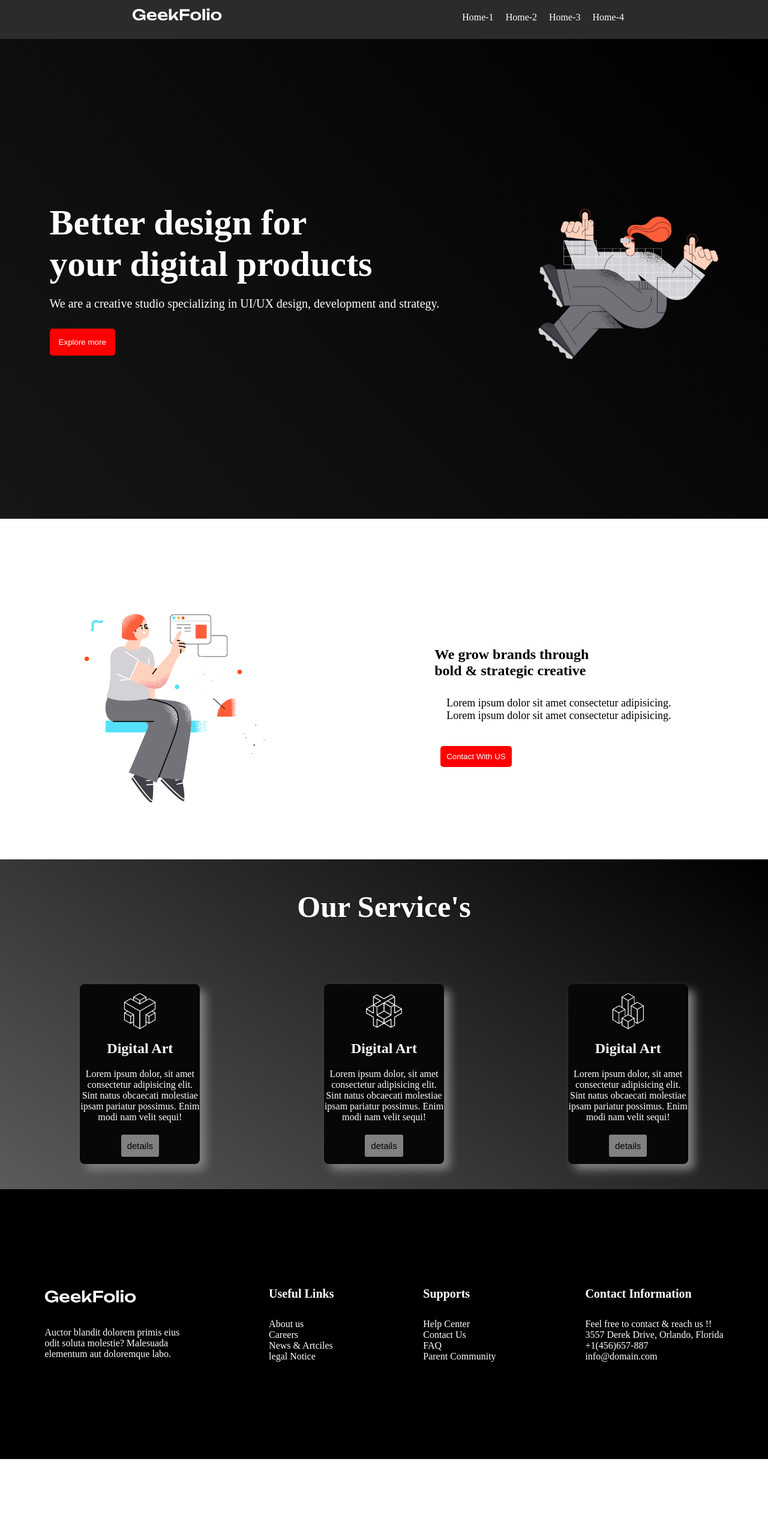
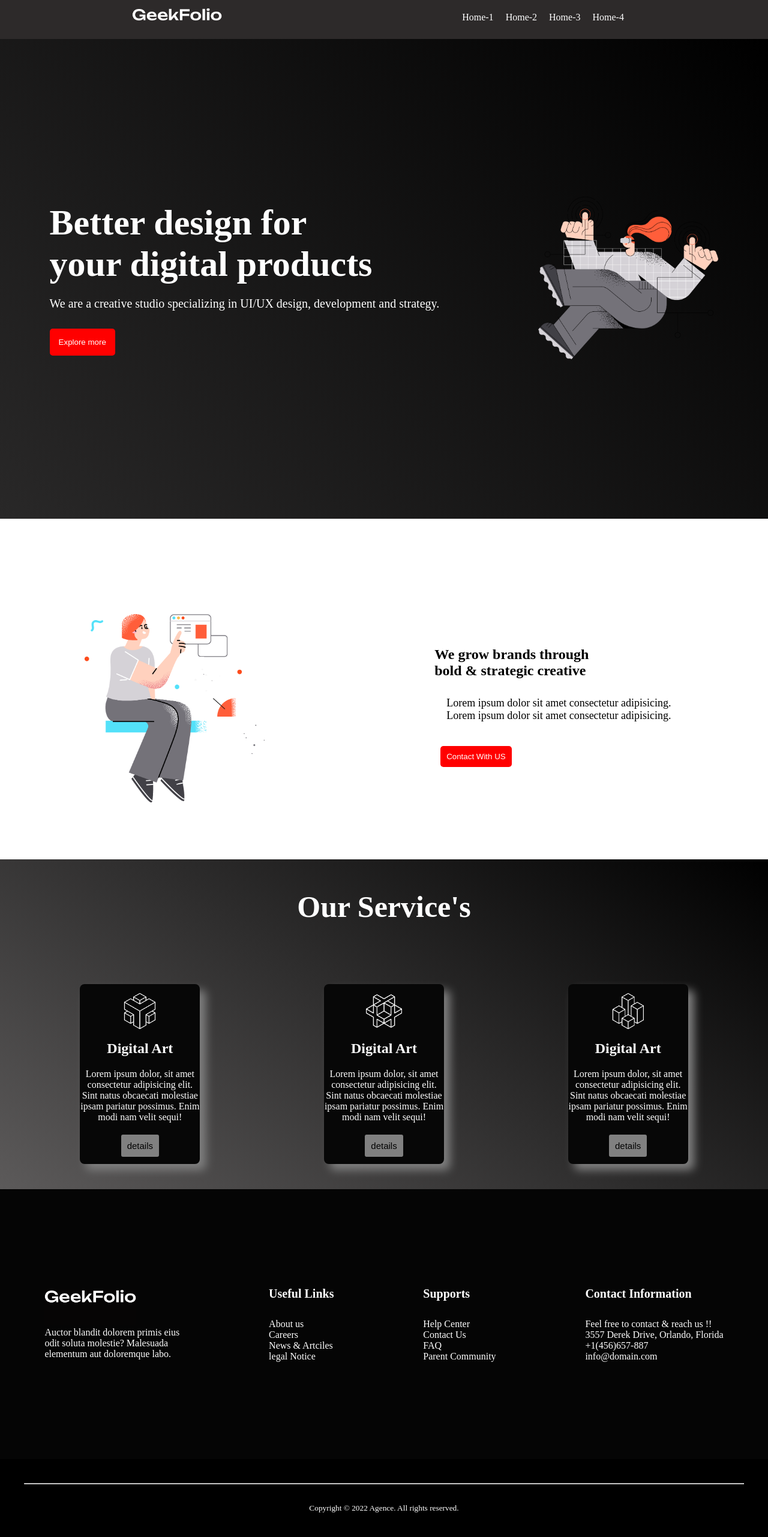
Before and after one commit to tusharahmednirma/simple-website, a plain HTML site: page index.html in a window 1280 px wide. Shown: the part 8-2571 px from the top of the page at 60% size. Before the commit the page ends 2441 px from the top, so only its background shows below. Drawn offline with Linux system fonts and the light colour scheme.

Commit message:
final part

```diff
--- a/index.html
+++ b/index.html
@@ -87,7 +87,7 @@
         </section>
 
     </main>
-    <footer>
+    <footer >
         <section>
             <div class="footer-container">
             <div class="part-1">
@@ -136,8 +136,14 @@
             </div>
 
 
+
+
+
         </section>
-
+        <section class="copyright">
+            <hr>
+                <p><small>Copyright &copy; 2022 Agence. All rights reserved.</small></p>
+        </section>
 
     </footer>
 
--- a/style.css
+++ b/style.css
@@ -40,7 +40,7 @@
     height: 100vh;
     align-items: center;
     background-image: url('img/background.png');
-    background: linear-gradient(45deg,rgb(23, 22, 22),black);
+    background: linear-gradient(45deg,rgb(41, 40, 40),black);
     background-repeat: no-repeat;
     background-size: cover;
 
@@ -132,7 +132,7 @@
 }
 .box-btn{
     background-color: gray;
-
+    cursor: pointer;
    padding: 10px;
     font-size: 15px;
     border: none;
@@ -141,6 +141,9 @@
 
 
 
+}
+.box-btn:hover{
+    color: brown;
 }
 .art{
     margin-top: 20px;
@@ -170,11 +173,13 @@
 
 }
 .footer-container{
-    background-color: black;
+    background-color: rgb(5, 5, 5);
+
 
 }
+
 .footer-img{
-    background-color: black;
+    background-color: rgb(6, 5, 5);
     height: 30px;
     padding-bottom: 30px;
 }
@@ -189,3 +194,16 @@
     padding-bottom: 30px;
     font-size: 20px;
 }
+.copyright{
+    background-color: black;
+    color: white;
+    text-align: center;
+    padding: 40px;
+
+
+
+}
+.copyright hr{
+    margin-bottom: 30px;
+
+}
```
